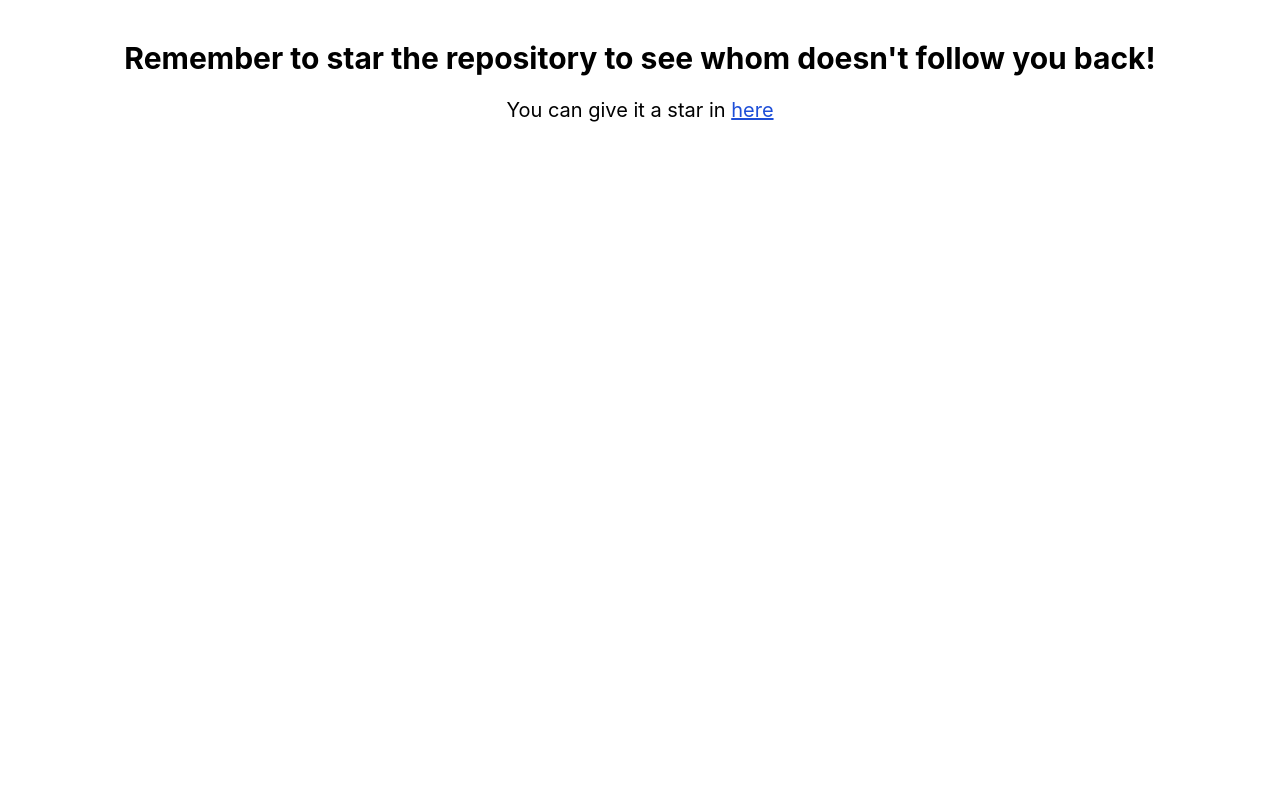
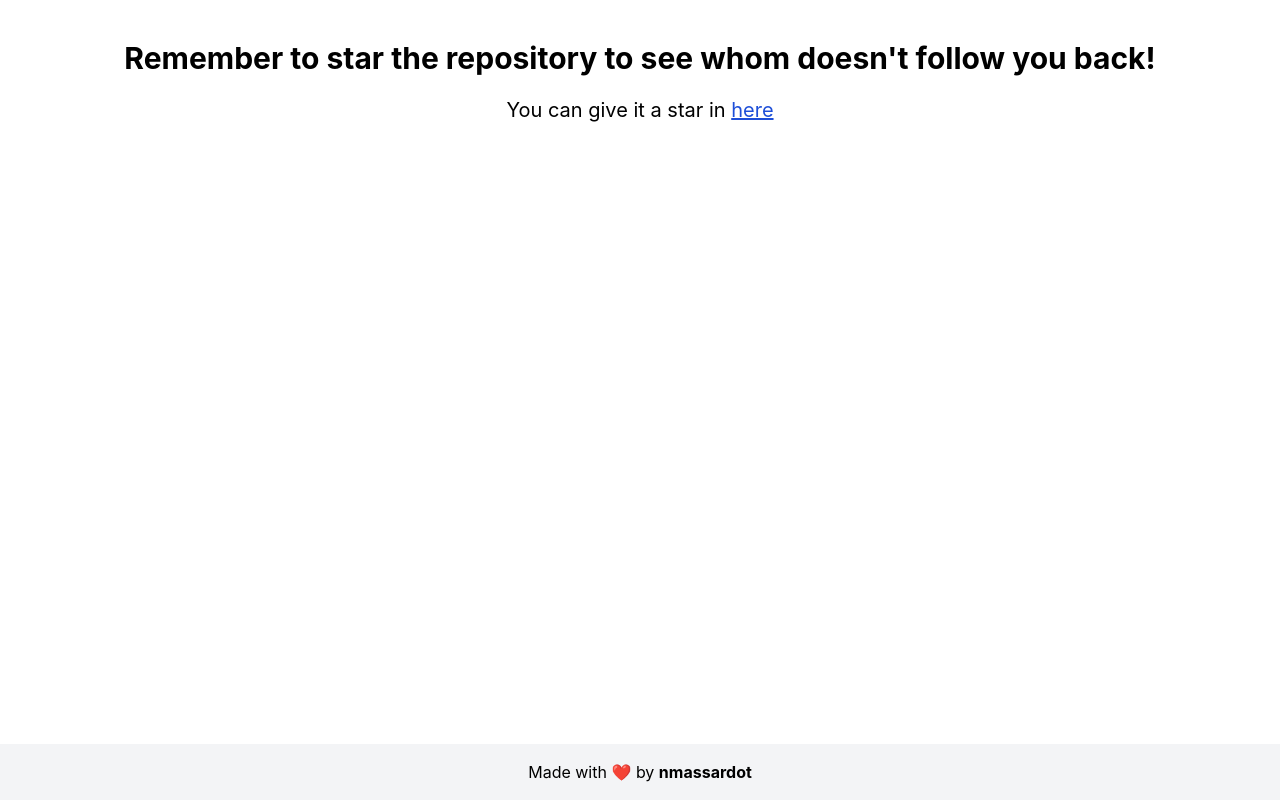
Before and after one commit to nmassardot/doesnt-follow-back, a React (Create React App) app: page /1 in a window 1280 px wide. Built offline with nearby package versions, Linux system fonts and the light colour scheme; no server answers.

Commit message:
feat(footer): add v1

```diff
--- a/src/components/SectionFollowers.jsx
+++ b/src/components/SectionFollowers.jsx
@@ -4,6 +4,7 @@ import clsx from "clsx";
 
 import { getFollowers, getFollowing, getUsersStarredRepo } from "../api/github";
 import UsersDisplay from "./specifics/UsersDisplay";
+import Footer from "./specifics/Footer";
 
 function orderByUsername(follower1, follower2) {
   const follower1UsernameLowerCase = follower1.login.toLowerCase();
@@ -57,6 +58,7 @@ function SectionFollowers({ username }) {
   }, [followers, following, username]);
 
   return (
+    <>
       <div
         className={clsx(
           "h-full w-full",
@@ -93,6 +95,8 @@ function SectionFollowers({ username }) {
           </>
         )}
       </div>
+      <Footer />
+    </>
   );
 }
 
--- /dev/null
+++ b/src/components/specifics/Footer.jsx
@@ -0,0 +1,28 @@
+import React from "react";
+
+import clsx from "clsx";
+
+function Footer() {
+  return (
+    <div
+      className={clsx(
+        "fixed bottom-0",
+        "flex justify-center items-center",
+        "w-full bg-gray-100",
+        "py-4",
+        "text-md",
+      )}
+    >
+      <p>Made with ❤️  by {" "}
+      <a
+        href="https://github.com/nmassardot"
+        className={clsx("font-bold hover:underline")}
+      >
+        nmassardot
+      </a>
+      </p>
+    </div>
+  );
+}
+
+export default Footer;
```
Lines whose indentation alone changed are shown as unchanged.
